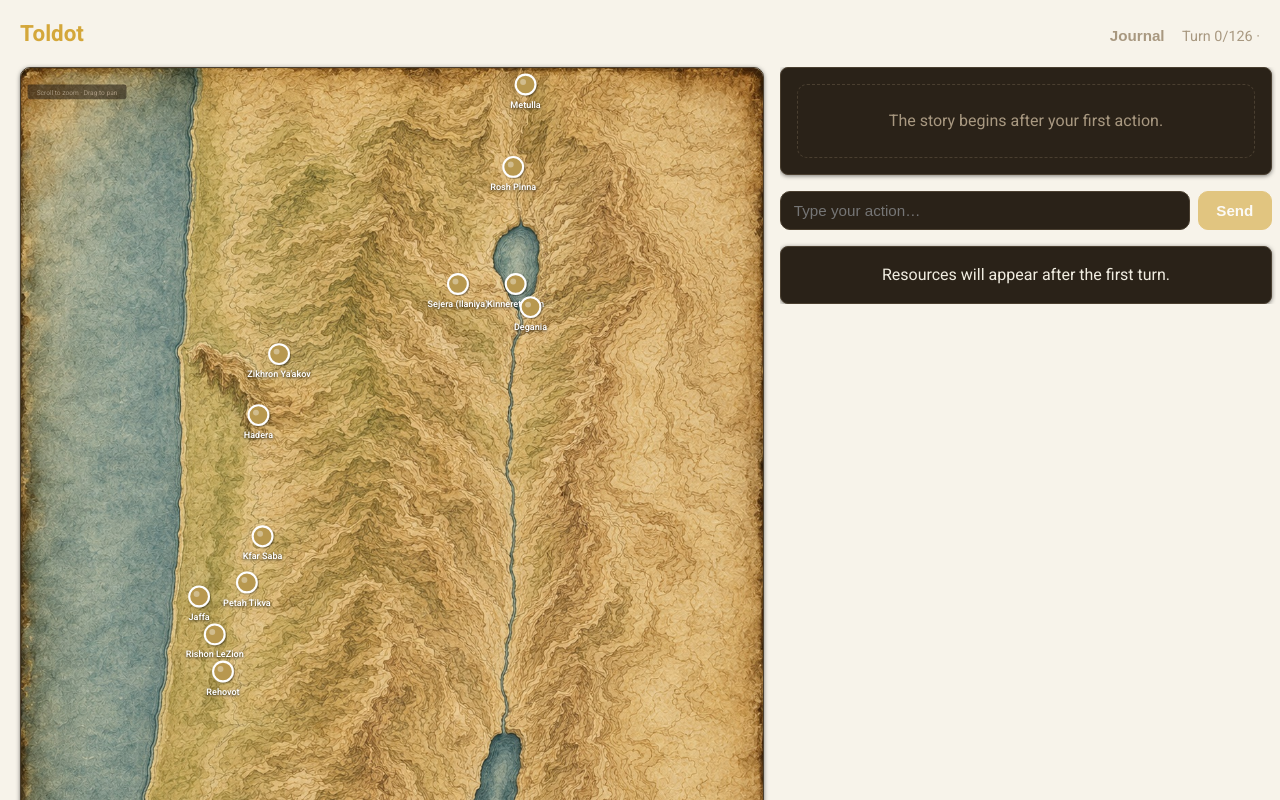
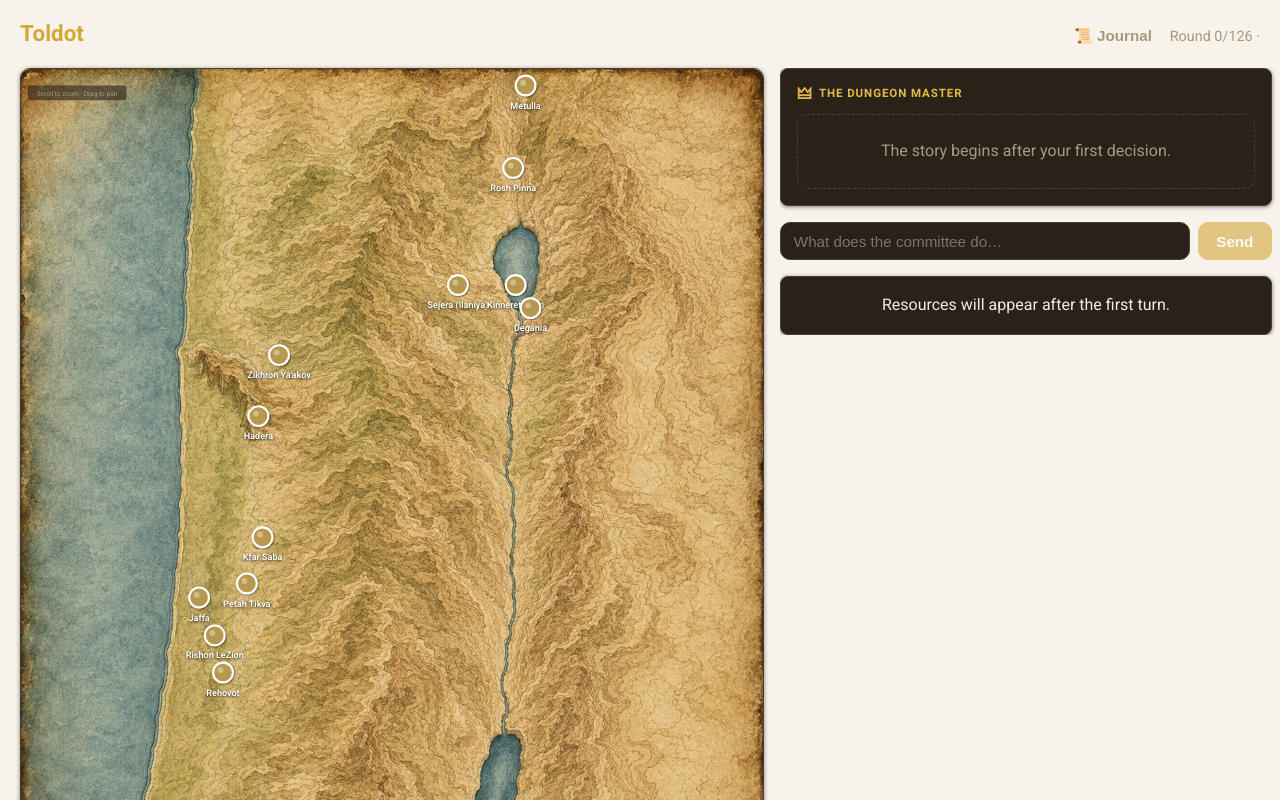
Before and after one commit to yoavrichter30/toldot, a React (Vite) app in the folder packages/frontend/: page /game/1 in a window 1280 px wide. Shown: the top 800 px of the page. Built offline with nearby package versions, Linux system fonts and the light colour scheme.

Commit message:
feat: DnD UX — DM persona, decision cards, Round framing, Lore, meaningful event choices

```diff
--- a/packages/frontend/src/components/ActionInput.tsx
+++ b/packages/frontend/src/components/ActionInput.tsx
@@ -26,7 +26,7 @@ export function ActionInput({ suggestions, onSend, disabled, externalAction }: P
     <div>
       {suggestions.length > 0 && (
         <div className="suggestions">
-          <div className="suggestions-label">Suggested actions:</div>
+          <div className="suggestions-label">What you could do:</div>
           <div className="suggestion-chips">
             {suggestions.map((s, i) => (
               <button
@@ -48,7 +48,7 @@ export function ActionInput({ suggestions, onSend, disabled, externalAction }: P
           onChange={e => setAction(e.target.value)}
           onKeyDown={e => e.key === 'Enter' && handleSubmit()}
           disabled={disabled}
-          placeholder="Type your action&hellip;"
+          placeholder="What does the committee do&hellip;"
         />
         <button
           className="btn btn-primary"
--- a/packages/frontend/src/components/DMNarrative.tsx
+++ b/packages/frontend/src/components/DMNarrative.tsx
@@ -6,14 +6,17 @@ interface Props {
 export function DMNarrative({ narration, historicalNotes }: Props) {
   return (
     <div className="card narrative-box">
+      <div className="dm-label">
+        <span className="dm-icon" aria-hidden="true">🜲</span> The Dungeon Master
+      </div>
       {narration ? (
         <div className="narration-text">{narration}</div>
       ) : (
-        <div className="empty-state">The story begins after your first action.</div>
+        <div className="empty-state">The story begins after your first decision.</div>
       )}
       {historicalNotes.length > 0 && (
         <details className="notes">
-          <summary>Historical Notes</summary>
+          <summary>📜 Lore — what really happened</summary>
           <ul>
             {historicalNotes.map((note, i) => (
               <li key={i}>{note}</li>
--- a/packages/frontend/src/components/EventCard.tsx
+++ b/packages/frontend/src/components/EventCard.tsx
@@ -13,12 +13,13 @@ interface Props {
 export function EventCard({ event, onChoice }: Props) {
   return (
     <div className="card event-card">
+      <div className="event-label">⚔️ A decision awaits</div>
       <h4>{event.title}</h4>
       <p>{event.description}</p>
       {event.choices && onChoice && (
         <div className="event-choices">
           {event.choices.map(c => (
-            <button key={c.key} className="btn" onClick={() => onChoice(event.id, c.key)}>
+            <button key={c.key} className="btn btn-choice" onClick={() => onChoice(event.id, c.key)}>
               {c.label}
             </button>
           ))}
--- a/packages/frontend/src/components/GameScreen.tsx
+++ b/packages/frontend/src/components/GameScreen.tsx
@@ -90,8 +90,12 @@ export function GameScreen() {
   };
 
   const handleEventChoice = (eventId: string, choiceKey: string) => {
-    setEvents((prev) => prev.filter((ev) => ev.id !== eventId));
-    console.log(`Event ${eventId} resolved with choice: ${choiceKey}`);
+    const ev = events.find((e) => e.id === eventId);
+    const choice = ev?.choices?.find((c) => c.key === choiceKey);
+    setEvents((prev) => prev.filter((e) => e.id !== eventId));
+    if (choice) {
+      handleSendEffect(`I choose: ${choice.label}`);
+    }
   };
 
   if (state.gameOver) return <GameOverScreen />;
@@ -122,10 +126,10 @@ export function GameScreen() {
         <h2>Toldot</h2>
         <div className="turn-info">
           <button className="btn btn-ghost" onClick={() => setShowJournal(true)}>
-            Journal
+            📜 Journal
           </button>
           &nbsp;
-          Turn {state.turn}/{state.maxTurns} &middot; {state.date}
+          Round {state.turn}/{state.maxTurns} &middot; {state.date}
         </div>
       </header>
 
--- a/packages/frontend/src/index.css
+++ b/packages/frontend/src/index.css
@@ -1094,6 +1094,60 @@ p {
   box-shadow: 0 4px 20px rgba(0,0,0,0.6);
 }
 
+/* DnD framing */
+.dm-label {
+  display: flex;
+  align-items: center;
+  gap: 0.4rem;
+  font-size: 0.72rem;
+  font-weight: 700;
+  letter-spacing: 0.08em;
+  text-transform: uppercase;
+  color: var(--accent-strong);
+  margin-bottom: 0.75rem;
+}
+
+.dm-icon {
+  font-size: 1rem;
+  line-height: 1;
+}
+
+.event-label {
+  font-size: 0.7rem;
+  font-weight: 700;
+  letter-spacing: 0.06em;
+  text-transform: uppercase;
+  color: var(--accent);
+  margin-bottom: 0.3rem;
+}
+
+.event-card p {
+  color: var(--text);
+}
+
+.event-choices {
+  display: flex;
+  flex-direction: column;
+  gap: 0.5rem;
+  margin-top: 0.75rem;
+}
+
+.btn-choice {
+  background: var(--accent-soft);
+  border: 1px solid var(--accent);
+  color: var(--text);
+  text-align: left;
+  justify-content: flex-start;
+  width: 100%;
+  font-weight: 500;
+}
+
+.btn-choice:hover:not(:disabled) {
+  background: var(--accent);
+  color: #1a1410;
+  border-color: var(--accent-strong);
+}
+
 @media (max-width: 720px) {
   .game-layout-with-map {
     grid-template-columns: 1fr;
```
